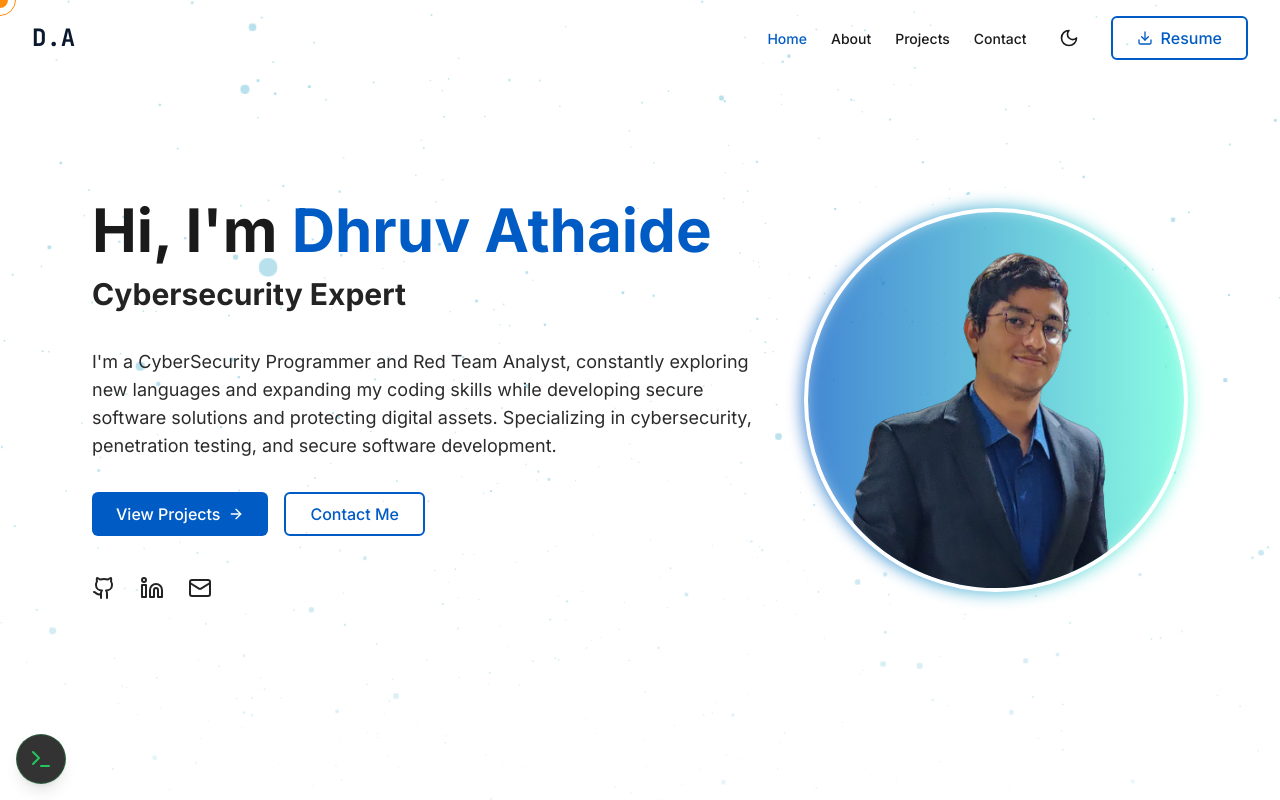
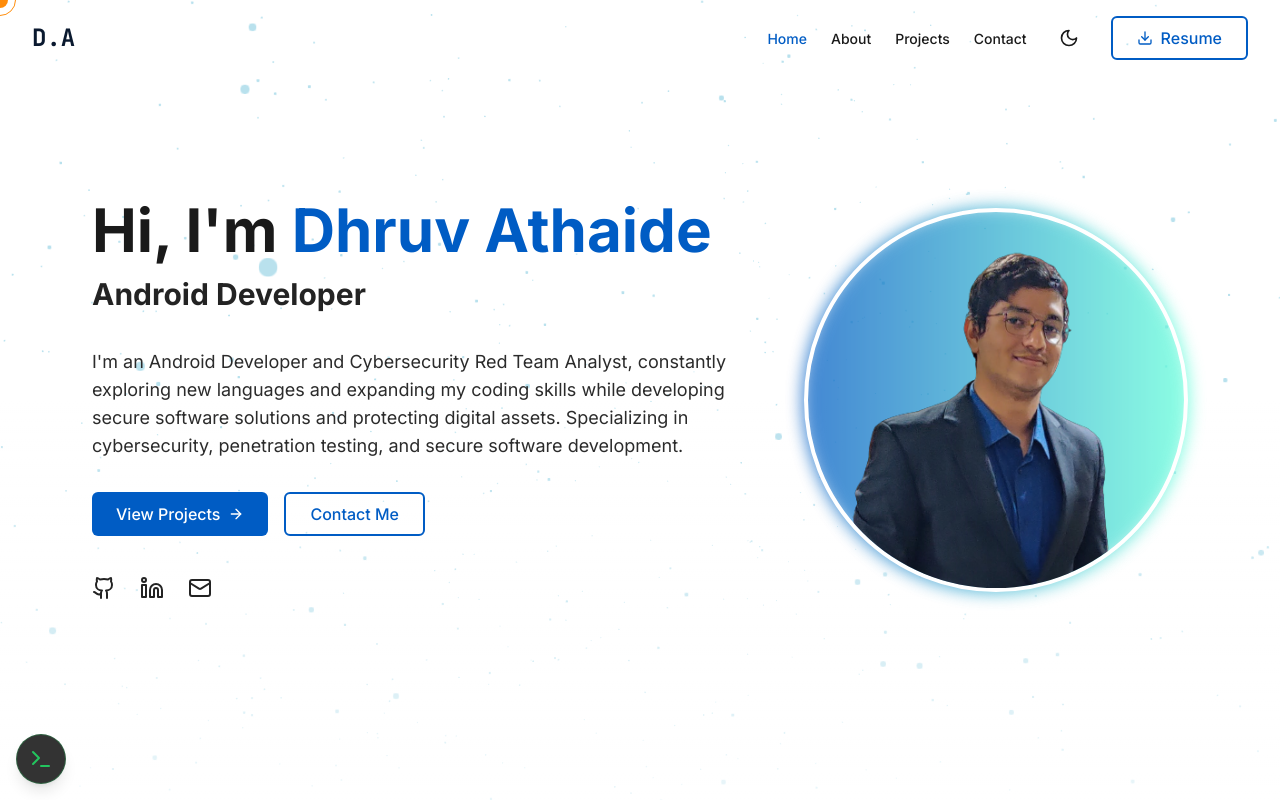
Before and after one commit to DhruvAthaide/PortfolioWebsite, a React (Vite) app: page / in a window 1280 px wide. Shown: the top 800 px of the page. Built offline with nearby package versions, Linux system fonts and the light colour scheme.

Commit message:
Updated Home Section

```diff
--- a/src/pages/Home.tsx
+++ b/src/pages/Home.tsx
@@ -40,9 +40,7 @@ const Home: React.FC = () => {
                 sequence={[
                   "Red Team Analyst",
                   2000,
-                  "Cybersecurity Expert",
-                  2000,
-                  "Software Developer",
+                  "Android Developer",
                   2000,
                 ]}
                 wrapper="span"
@@ -52,7 +50,7 @@ const Home: React.FC = () => {
             </div>
 
             <p className="text-lg text-dark-500 dark:text-gray-300 mb-8 max-w-2xl">
-              I'm a CyberSecurity Programmer and Red Team Analyst,
+              I'm an Android Developer and Cybersecurity Red Team Analyst,
               constantly exploring new languages and expanding my coding skills
               while developing secure software solutions and protecting digital
               assets. Specializing in cybersecurity, penetration testing, and
```
